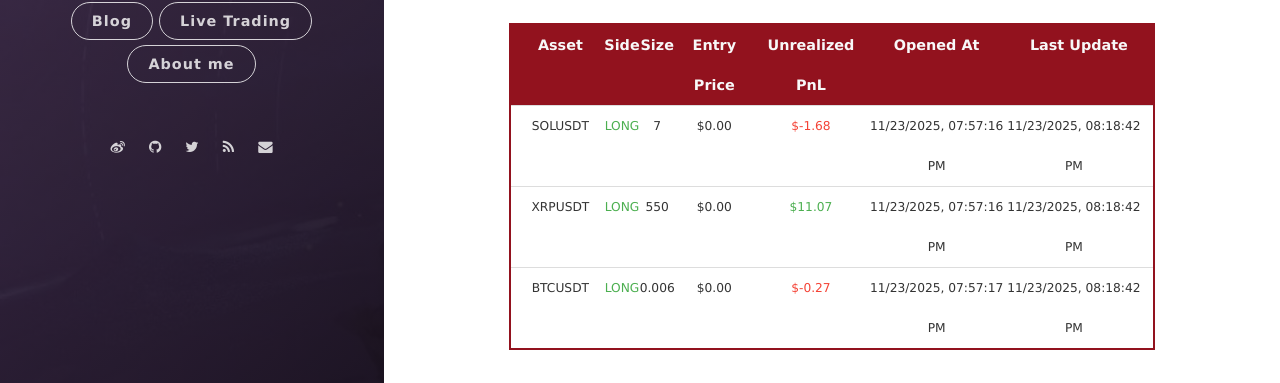
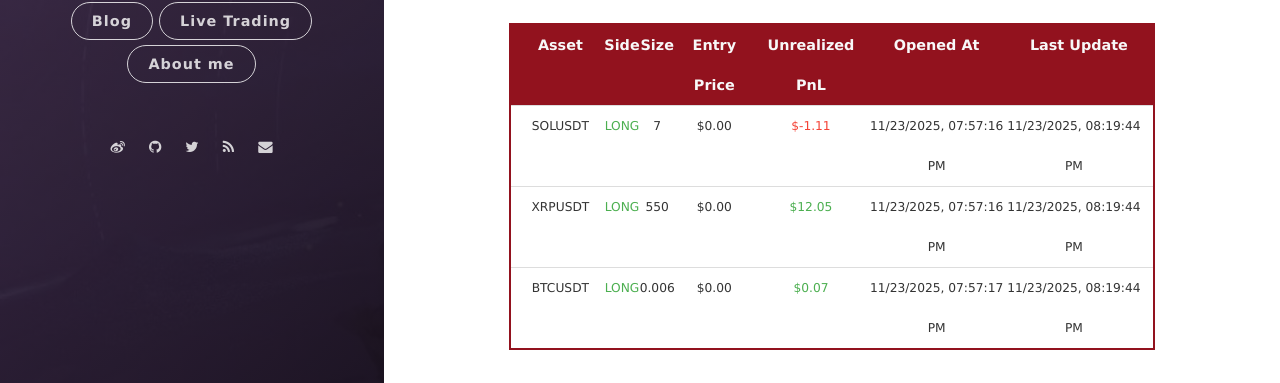
Before and after one commit to leeyegy/leeyegy.github.io, a Jekyll site: the page built from live-trading.html, in a window 1280 px wide and 1026 px high. Shown: the part 576-959 px from the top of the window. Built offline with Jekyll 4.4.1, drawn with Linux system fonts in a browser that asks for light colours; nearby versions of some CDN libraries.

Commit message:
AccountMonitor: refresh positions 2025-11-24T04:19:44+08:00

```diff
--- a/assets/data/binance/positions.json
+++ b/assets/data/binance/positions.json
@@ -4,26 +4,26 @@
     "side": "LONG",
     "size": 7.0,
     "entryPrice": 0.0,
-    "unrealizedPnl": -1.68,
+    "unrealizedPnl": -1.10677756,
     "openedAt": "2025-11-24T03:57:16+08:00",
-    "reportedAt": "2025-11-24T04:18:42+08:00"
+    "reportedAt": "2025-11-24T04:19:44+08:00"
   },
   {
     "symbol": "XRPUSDT",
     "side": "LONG",
     "size": 550.0,
     "entryPrice": 0.0,
-    "unrealizedPnl": 11.071522,
+    "unrealizedPnl": 12.053679,
     "openedAt": "2025-11-24T03:57:16+08:00",
-    "reportedAt": "2025-11-24T04:18:42+08:00"
+    "reportedAt": "2025-11-24T04:19:44+08:00"
   },
   {
     "symbol": "BTCUSDT",
     "side": "LONG",
     "size": 0.006,
     "entryPrice": 0.0,
-    "unrealizedPnl": -0.2682,
+    "unrealizedPnl": 0.06852043,
     "openedAt": "2025-11-24T03:57:17+08:00",
-    "reportedAt": "2025-11-24T04:18:42+08:00"
+    "reportedAt": "2025-11-24T04:19:44+08:00"
   }
 ]
```
